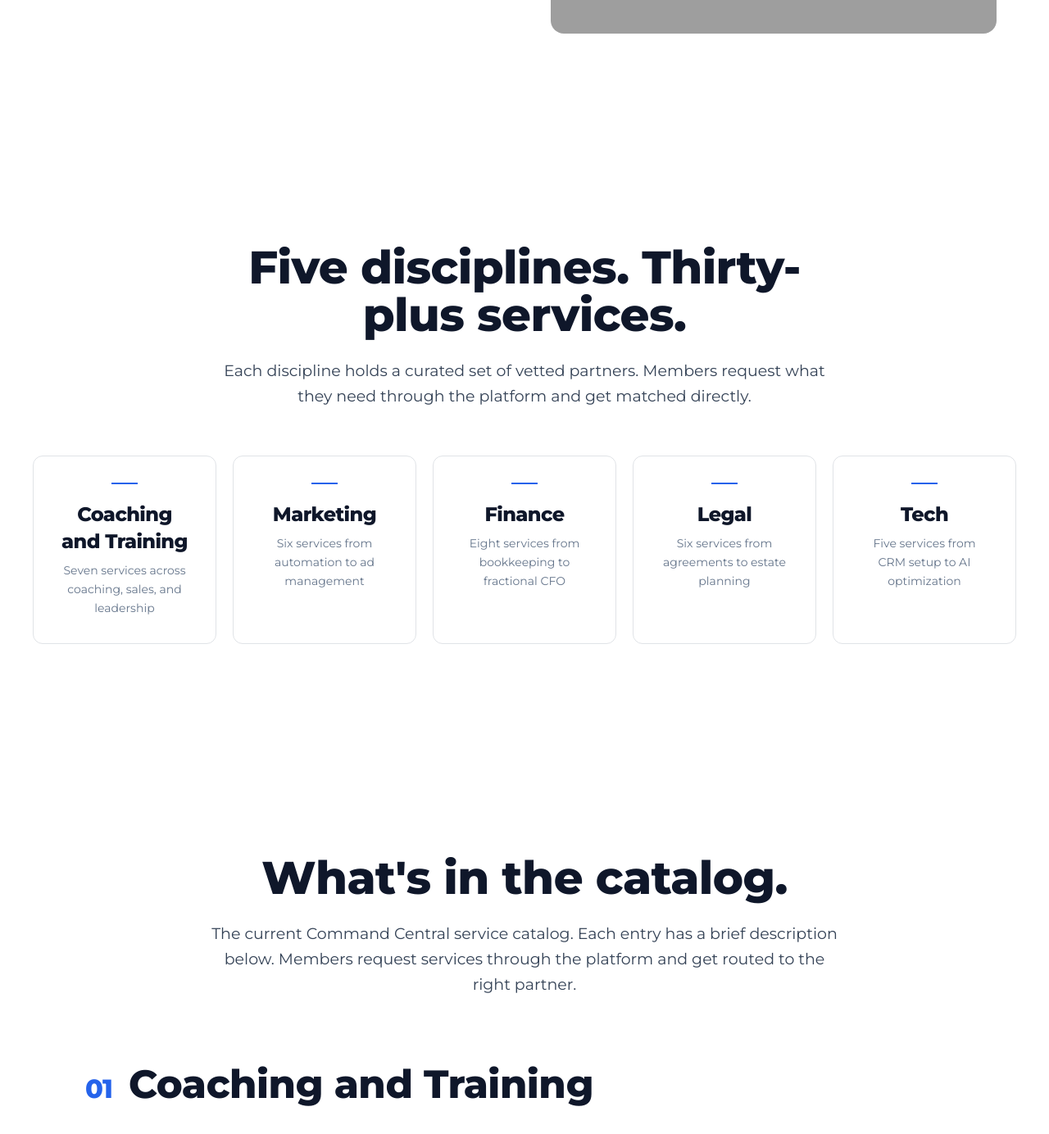
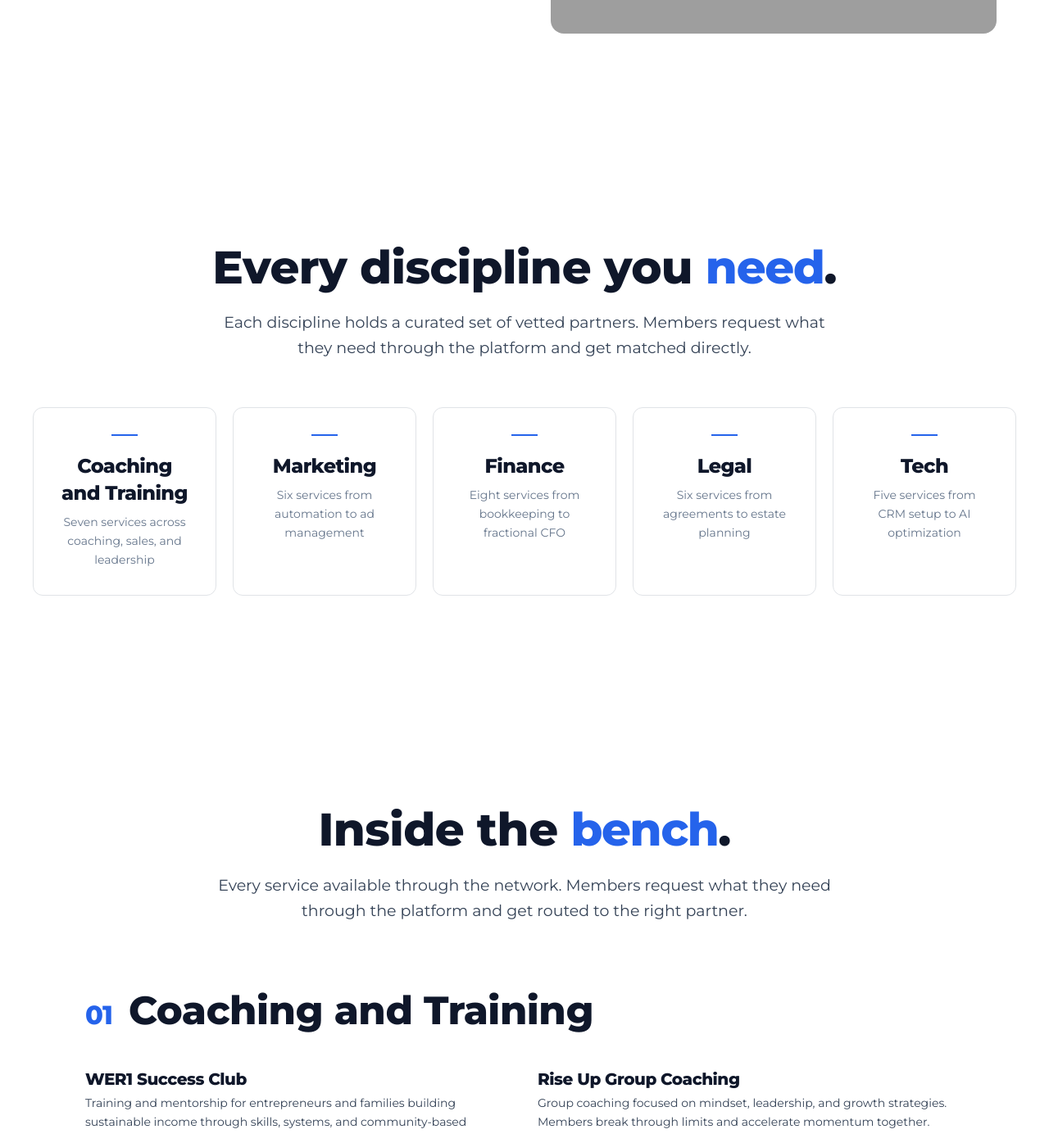
Before and after one commit to chadfam/v3-thrive-network-hub, a React (Vite) app: page /command-central in a window 1280 px wide. Shown: the part 1671-3055 px from the top of the page at 82% size. Built offline with nearby package versions, Linux system fonts and the light colour scheme; grey boxes are pictures that could not be loaded; the HTML template or start-up script is replaced by a standard one.

Commit message:
Tighten Command Central headlines: drop 'five', reframe catalog as 'inside the bench'
Co-Authored-By: Claude Opus 4.7 (1M context) <noreply@anthropic.com>

```diff
--- a/src/components/command/CCCatalog.tsx
+++ b/src/components/command/CCCatalog.tsx
@@ -75,10 +75,10 @@ const CCCatalog = () => {
             className="font-serif-display text-slate-ink tracking-section"
             style={{ fontSize: "clamp(2rem, 5vw, 3.5rem)", lineHeight: 1.05 }}
           >
-            What's in the catalog.
+            Inside the <span className="text-brand-blue ppx-italic">bench</span>.
           </h2>
           <p className="mt-6 text-[17px] md:text-[19px] leading-relaxed text-[hsl(var(--slate-700))]">
-            The current Command Central service catalog. Each entry has a brief description below. Members request services through the platform and get routed to the right partner.
+            Every service available through the network. Members request what they need through the platform and get routed to the right partner.
           </p>
         </div>
 
--- a/src/components/command/CCDisciplines.tsx
+++ b/src/components/command/CCDisciplines.tsx
@@ -15,7 +15,7 @@ const CCDisciplines = () => {
             className="font-serif-display text-slate-ink tracking-section"
             style={{ fontSize: "clamp(2rem, 5vw, 3.5rem)", lineHeight: 1.05 }}
           >
-            Five disciplines. Thirty-plus services.
+            Every discipline you <span className="text-brand-blue ppx-italic">need</span>.
           </h2>
           <p className="mt-6 text-[17px] md:text-[19px] leading-relaxed text-[hsl(var(--slate-700))]">
             Each discipline holds a curated set of vetted partners. Members request what they need through the platform and get matched directly.
```
